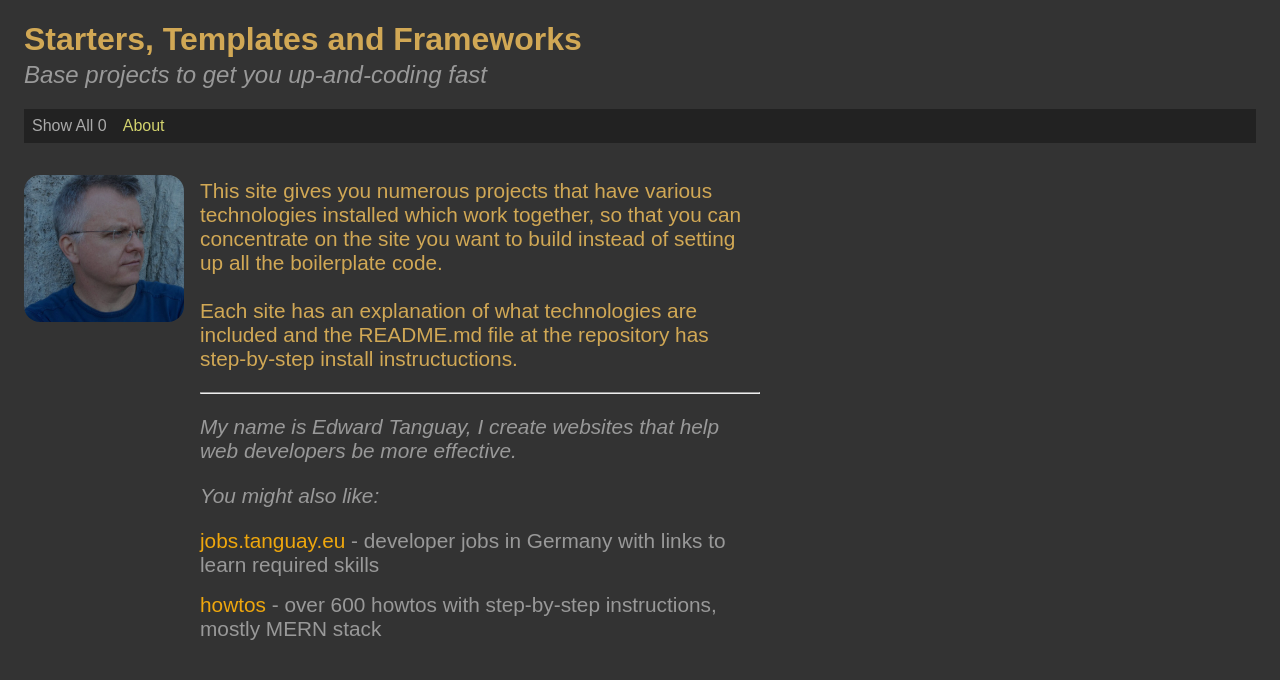
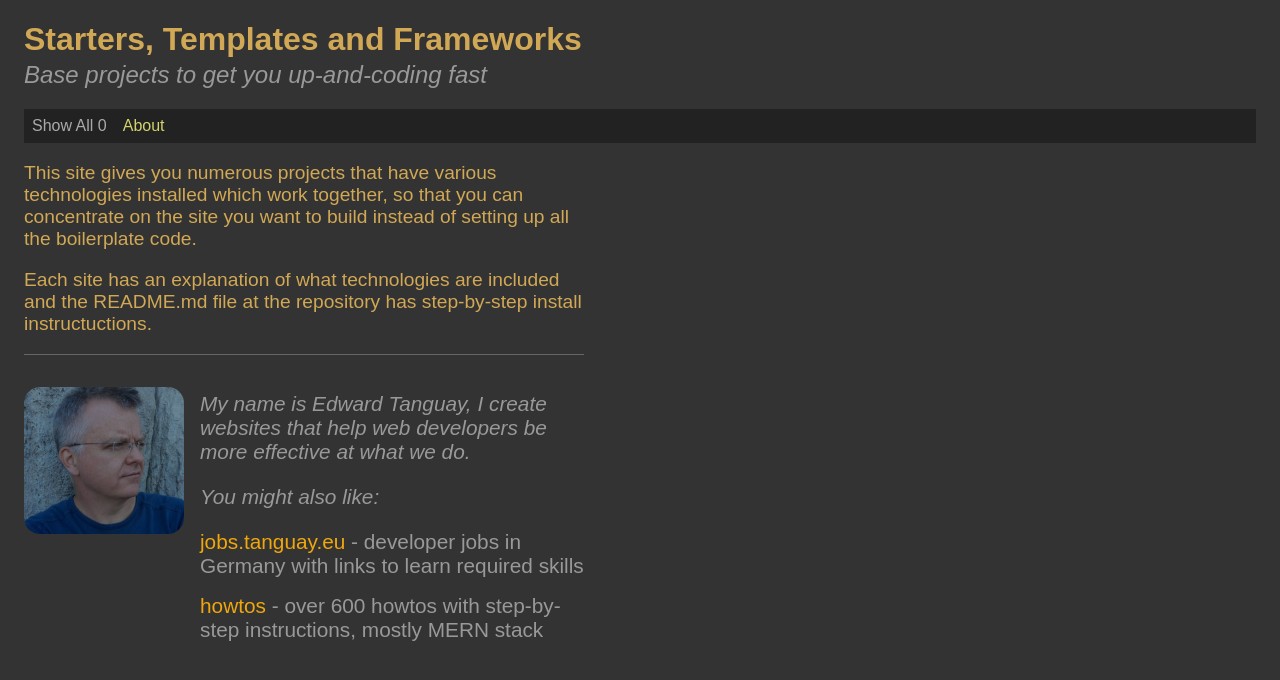
Before and after one commit to edwardtanguay/starters-frontend, a React (Vite) app: page /about in a window 1280 px wide. Shown: the top 680 px of the page. Built offline with nearby package versions, Linux system fonts and the light colour scheme; no server answers.

Commit message:
new about page layout

```diff
--- a/src/pages/PageAbout.tsx
+++ b/src/pages/PageAbout.tsx
@@ -1,15 +1,25 @@
 export const PageAbout = () => {
 	return (
 		<div className="page pageAbout">
+			<div className="siteDescription">
+				<p>
+					This site gives you numerous projects that have various
+					technologies installed which work together, so that you can
+					concentrate on the site you want to build instead of setting
+					up all the boilerplate code.
+				</p>
+				<p>
+					Each site has an explanation of what technologies are
+					included and the README.md file at the repository has
+					step-by-step install instructuctions.
+				</p>
+			</div>
+			<div className="aboutAuthor">
 				<img src="images/edward_tanguay.jpg" />
 				<div className="info">
-				<p className="highlight">
-					This site gives you numerous projects that have various technologies installed which work together, so that you can concentrate on the site you want to build instead of setting up all the boilerplate code.<br/><br/>Each site has an explanation of what technologies are included and the README.md file at the repository has step-by-step install instructuctions.
-				</p>
-				<hr/>
 					<p>
 						My name is Edward Tanguay, I create websites that help
-					web developers be more effective.
+						web developers be more effective at what we do.
 					</p>
 					<p>You might also like:</p>
 					<div className="item">
@@ -18,8 +28,12 @@ export const PageAbout = () => {
 						skills
 					</div>
 					<div className="item">
-					<a href="https://edwardtanguay.vercel.app/howtos">howtos</a> -
-				over 600 howtos with step-by-step instructions, mostly MERN stack
+						<a href="https://edwardtanguay.vercel.app/howtos">
+							howtos
+						</a>{' '}
+						- over 600 howtos with step-by-step instructions, mostly
+						MERN stack
+					</div>
 				</div>
 			</div>
 		</div>
--- a/src/styles/App.scss
+++ b/src/styles/App.scss
@@ -291,6 +291,7 @@ body {
 					div.features {
 						margin-top: 2rem;
 						font-size: 1.5rem;
+
 						ul {
 							li {
 								margin-bottom: .5rem;
@@ -410,11 +411,11 @@ body {
 		}
 
 		.pageAbout {
-			display: flex;
-			gap: 1rem;
+			width: 35rem;
 
 			/* smartphone view */
 			@media (max-width: 577px) {
+				width: 100%;
 				img {
 					width: 5rem !important;
 				}
@@ -428,16 +429,23 @@ body {
 				height: fit-content;
 			}
 
+			.siteDescription {
+				border-bottom: 1px solid #666;
+				p {
+					color: v.$main_header_color;
+					font-style: normal;
+					font-size: 1.2rem;
+				}
+			}
+
+			.aboutAuthor {
+				display: flex;
+				gap: 1rem;
+
 				.info {
 					margin-top: 1rem;
 					font-size: 1.3rem;
 					color: #999;
-				width: 35rem;
-
-				p.highlight {
-					color: v.$main_header_color;
-					font-style: normal;
-				}
 
 					p {
 						font-style: italic;
@@ -455,3 +463,4 @@ body {
 			}
 		}
 	}
+}
```
Lines whose indentation alone changed are shown as unchanged.
